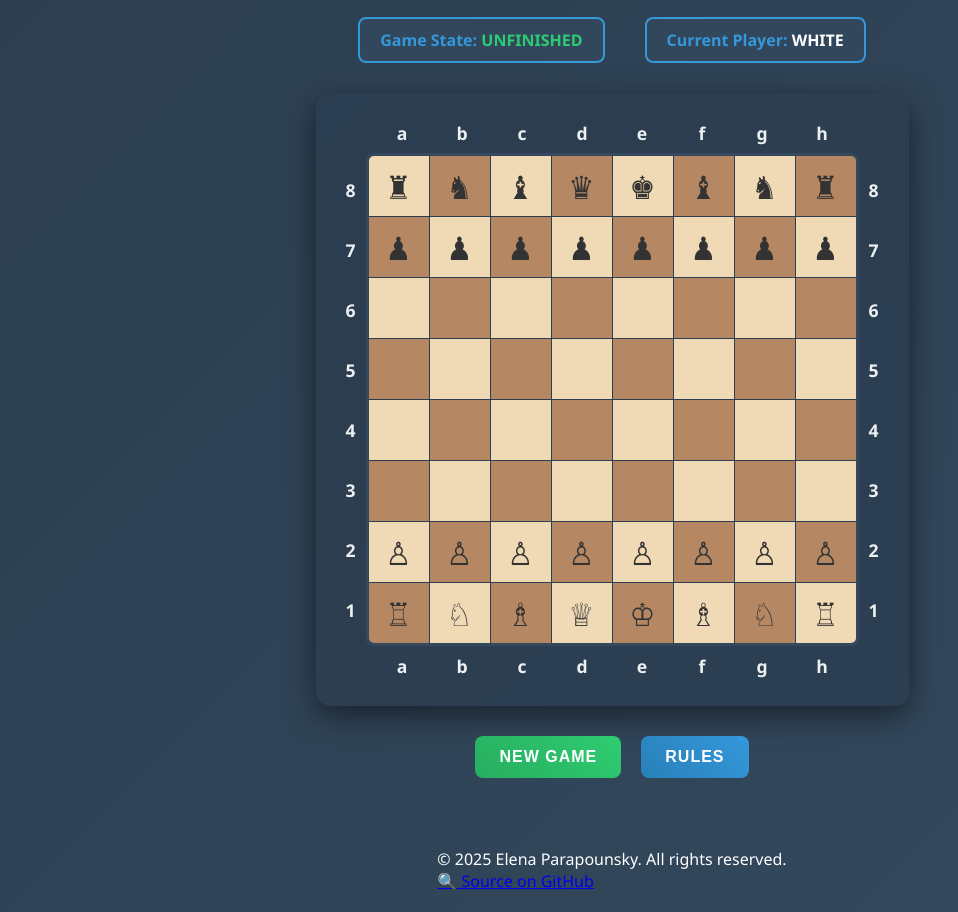
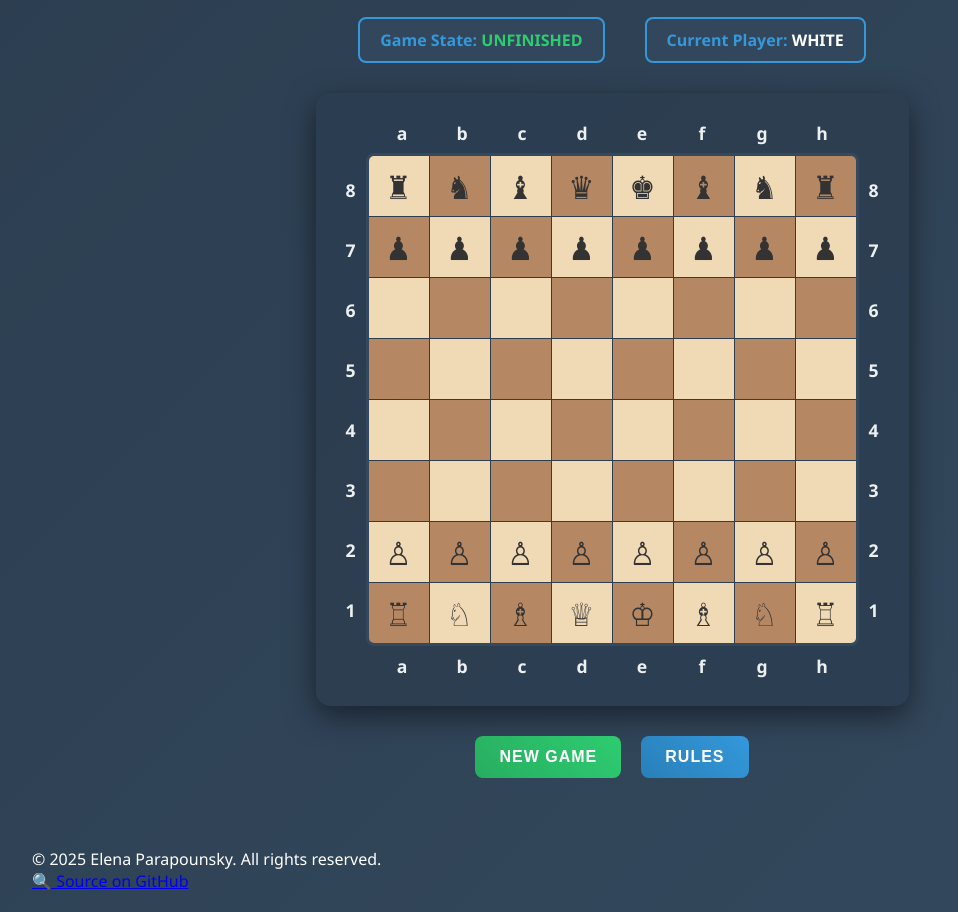
Before and after one commit to eparapounsky/atomic-chess-web, a plain HTML site: page index.html in a window 1280 px wide. Shown: the part 78-990 px from the top of the page, without its empty margins (28-986 px from the left). Drawn offline with Linux system fonts and the light colour scheme.

Commit message:
Reorganize footer placement

```diff
--- a/index.html
+++ b/index.html
@@ -88,18 +88,13 @@
         </div>
 
         <div class="status-message" id="status-message"></div>
-
-        <footer>
-            <p>© 2025 Elena Parapounsky. All rights reserved.</p>
-            <a href="https://github.com/eparapounsky/atomic-chess-web">🔍 Source on GitHub</p>
-        </footer>
       </main>
 
       <!-- rules modal -->
       <div id="rules-modal" class="modal">
         <div class="modal-content">
+          <span class="close">&times;</span>
           <!-- close button -->
-          <span class="close">&times;</span>
           <h2>Atomic Chess Rules</h2>
           <div class="rules-content">
             <h3>Basic Rules:</h3>
@@ -139,6 +134,13 @@
           </div>
         </div>
       </div>
+
+      <footer>
+        <p>© 2025 Elena Parapounsky. All rights reserved.</p>
+        <a href="https://github.com/eparapounsky/atomic-chess-web"
+          >🔍 Source on GitHub</a
+        >
+      </footer>
     </div>
 
     <!-- browser loads and executes chess-game.js first, so it's available globally for chess-gui.js to access -->
```
